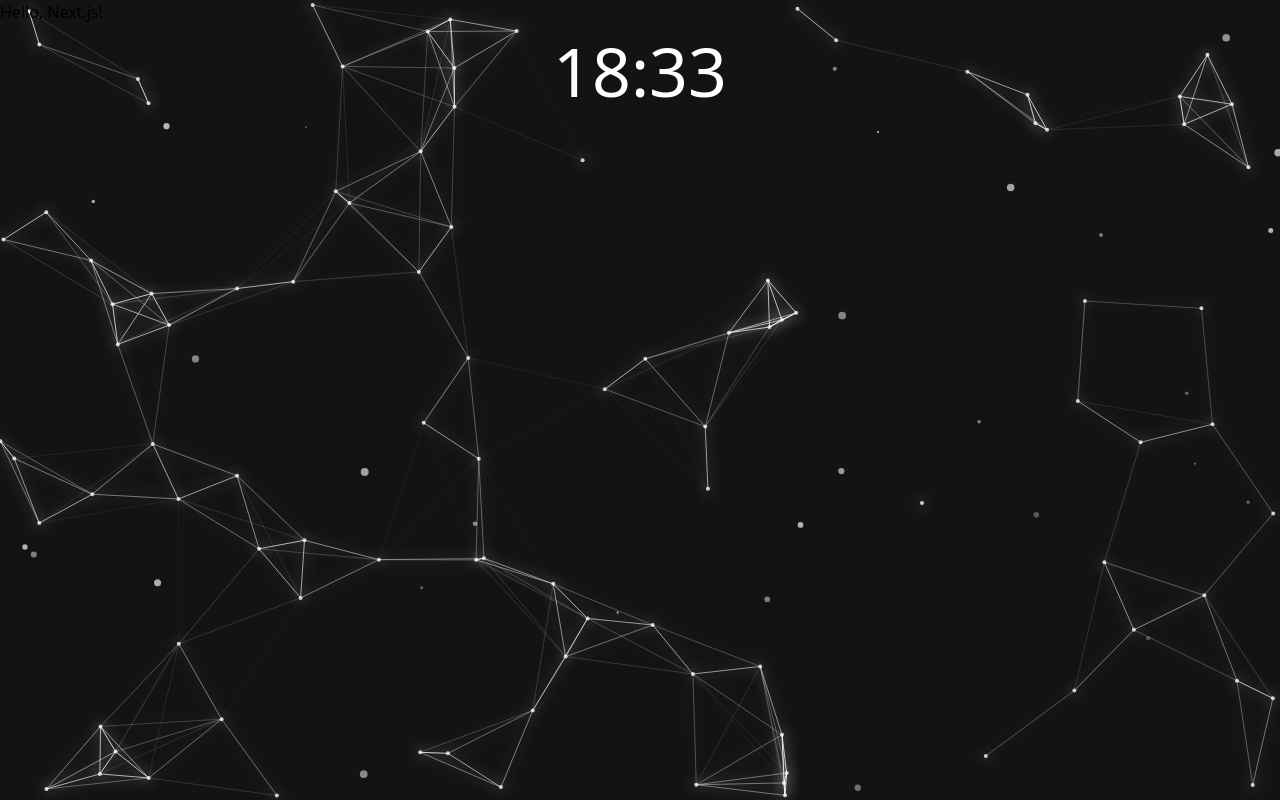
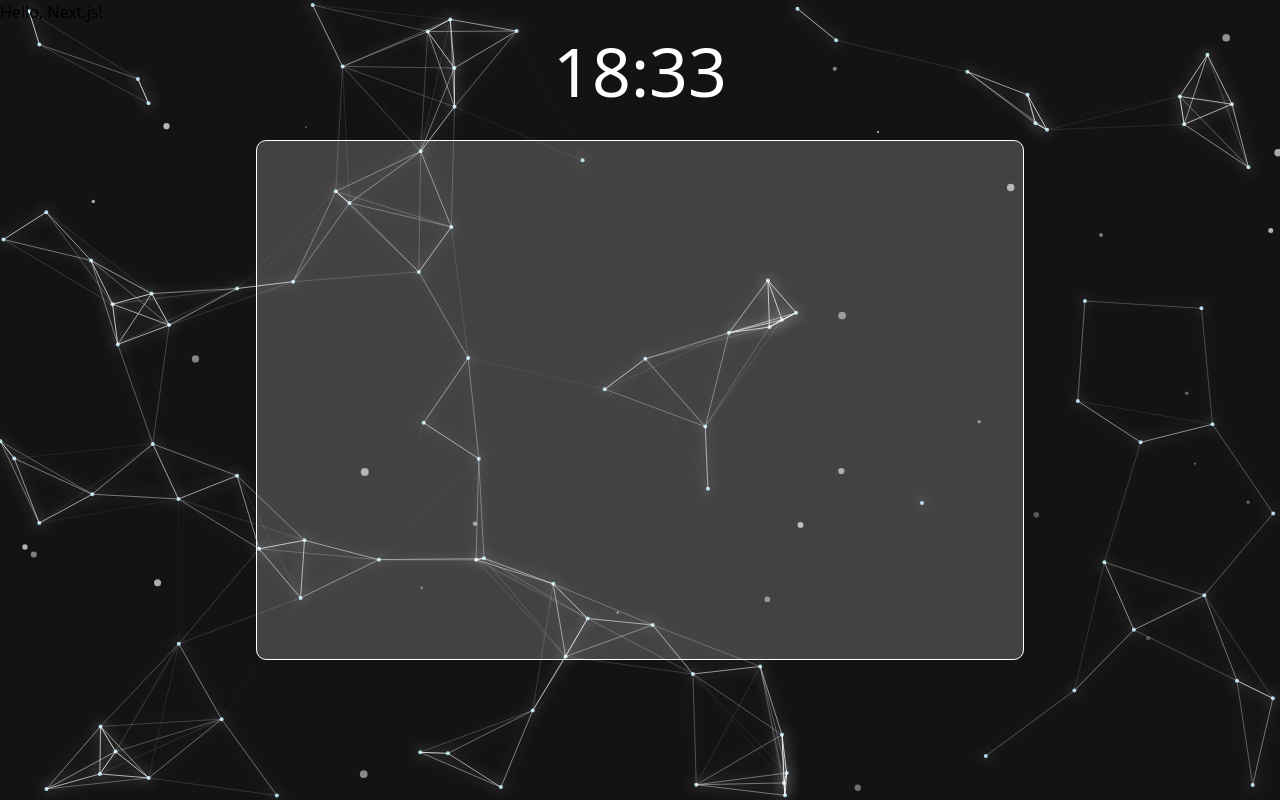
Before and after one commit to torjusam/Punchclock-APP2000, a Next.js app: page / in a window 1280 px wide. Built offline with nearby package versions, Linux system fonts and the light colour scheme.

Commit message:
💀👍
Nå skal (om det virker) employeeListData setter opp lista, og fetcher data fra EmployeesWithSetShiftsTable.tsx

som da brukes i displayen "EmployeeListDisplay"

```diff
--- /dev/null
+++ b/components/employeeListData.module.css
@@ -0,0 +1,56 @@
+.employeeListContainer {
+    display: flex;
+    align-items: center;
+    background-color: rgba(201, 198, 198, 0.4);
+    padding: 10px;
+    border-radius: 8px;
+    margin-bottom: 20px;
+    height: 100px;
+}
+
+.profileContainer {
+    width: 75px;
+    height: 75px;
+    border-radius: 40px;
+    background-color: #dbdbdb;
+    margin-right: 10px;
+}
+
+.profilePicture {
+}
+
+.employeeName{
+    font-size: 1.5em;
+    color: white;
+}
+
+.infoContainer {
+    flex-grow: 1;
+}
+
+.clockInButton {
+    background-color: #4CAF50;
+    color: white;
+    border: none;
+    padding: 5px 10px;
+    border-radius: 4px;
+    cursor: pointer;
+}
+
+.employeeList {
+    display: flex;
+    flex-direction: column;
+    justify-content: flex-start;
+    align-items: left;
+    position: absolute;
+    top: 50%;
+    left: 50%;
+    transform: translate(-50%, -50%);
+    width: 60%;
+    height: 65%;
+    background-color: rgba(255, 255, 255, 0.2);
+    border: 1px solid #ffffff;
+    border-radius: 10px;
+    padding: 20px;
+    overflow-y: auto;
+ }
--- /dev/null
+++ b/components/employeeListData.tsx
@@ -0,0 +1,41 @@
+// Author: Thomas
+import React from 'react';
+import styles from './employeeListData.module.css';
+import { EmployeeShiftInfo } from '../lib/definitions';
+
+/* Using props from EmployeeShiftInfo */
+interface EmployeeDataProps {
+  employee: EmployeeShiftInfo;
+}
+
+interface EmployeeListDisplayProps {
+  employeeShiftInfo: EmployeeShiftInfo[];
+}
+
+const EmployeeData: React.FC<EmployeeDataProps> = ({ employee }) => {
+  return (
+    <div className={styles.employeeListContainer}>
+      <div className={styles.profileContainer}>
+        <div className={styles.profilePicture}></div>
+      </div>
+      <div className={styles.infoContainer}>
+        <span className={styles.employeeName}>{employee.firstName} {employee.lastName}</span>
+      </div>
+    </div>
+  );
+};
+
+const EmployeeListDisplay: React.FC<EmployeeListDisplayProps> = ({employeeShiftInfo}) => {
+  return (
+    <div className={styles.employeeList}>
+      {employeeShiftInfo.map((employee, index) => (
+        <EmployeeData
+        key={index}
+        employee={employee}
+        />
+        ))}
+    </div>
+  );
+};
+
+export default EmployeeListDisplay;
--- a/pages/_app.tsx
+++ b/pages/_app.tsx
@@ -6,6 +6,8 @@ import type { AppProps } from 'next/app';
 import Clock from '../components/clock';
 import './globals.css';
 import AnimatedBackground from '../components/animatedBackground';
+import EmployeeData from '../components/employeeListData';
+import '../components/employeeListData.module.css';
 
 //parameters are passed automatically by Next
 const App = ({ Component, pageProps }: AppProps) => {
@@ -16,6 +18,7 @@ const App = ({ Component, pageProps }: AppProps) => {
             <Clock />
         </ul>
       </nav>
+      <EmployeeData employeeShiftInfo={[]} />
       <AnimatedBackground />
 
       {/* render main component for the current page with props */}
--- a/pages/globals.css
+++ b/pages/globals.css
@@ -44,7 +44,7 @@ canvas {
   z-index: 2;
 }
 
-.employee-list-container {
+.employeeListContainer123123 {
   display: flex;
   flex-direction: column;
   justify-content: flex-start;
```
Also changed, not shown: components/employeesWithSetShiftsTable.tsx (+2 -20 lines).
